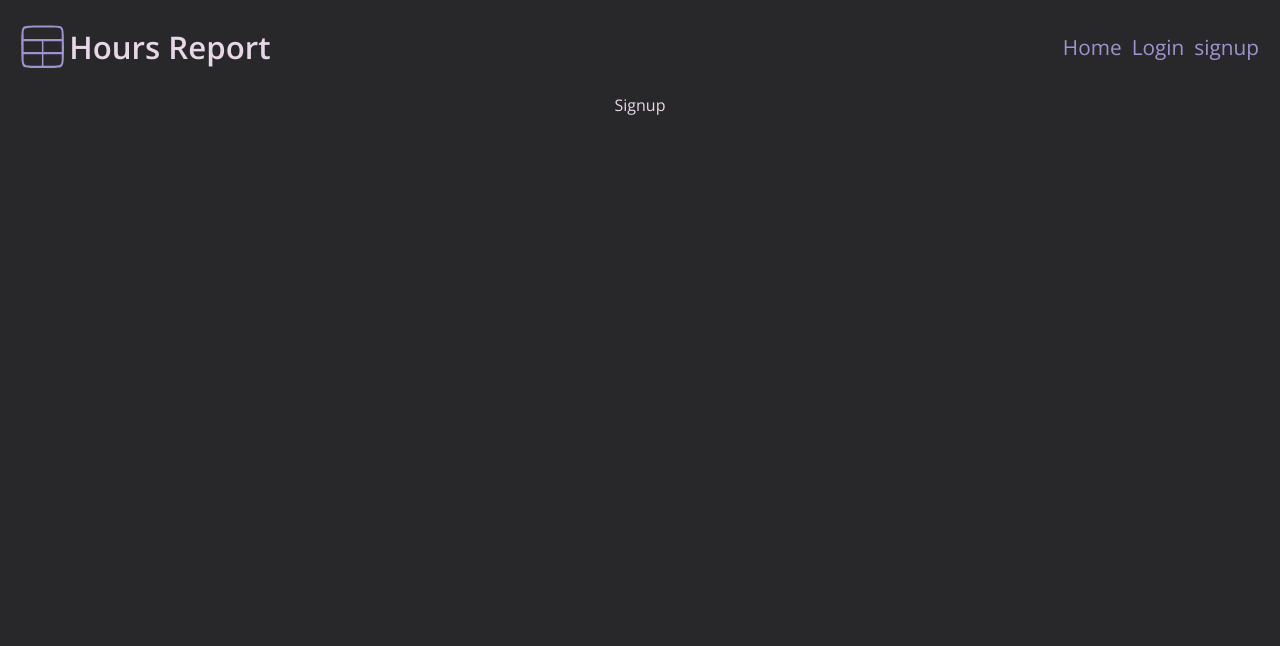
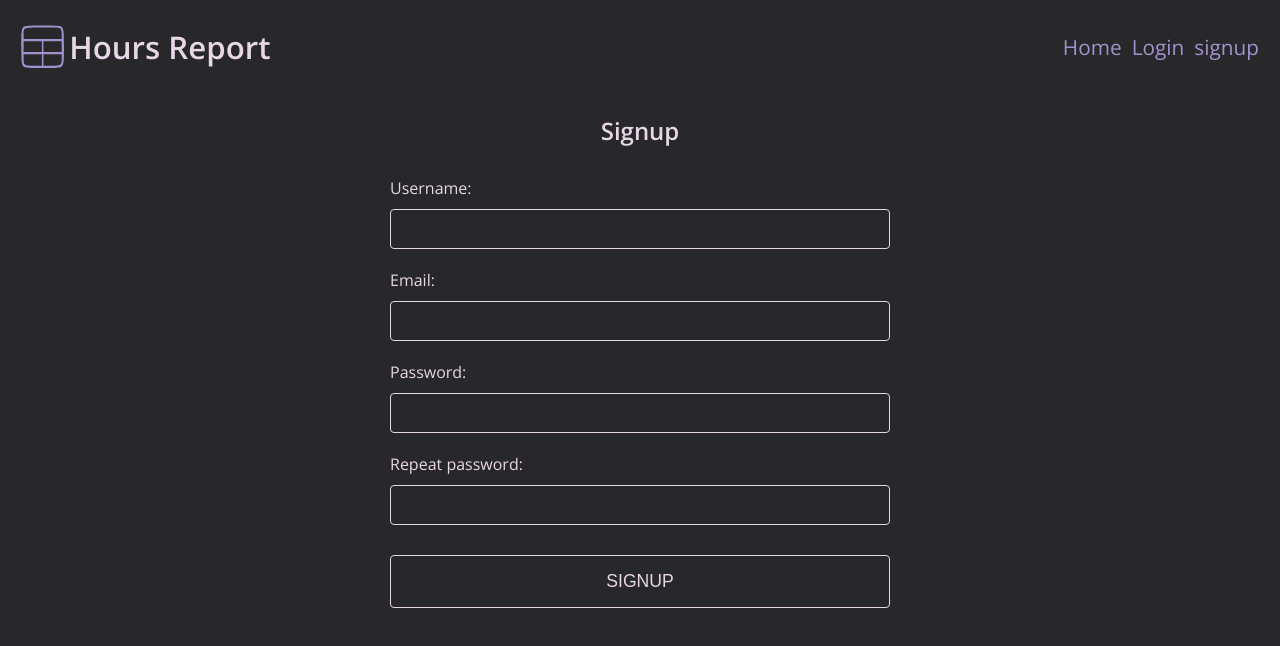
Before and after one commit to EliSacch/hours-report, a React (Create React App) app: page /signup in a window 1280 px wide. Shown: the top 646 px of the page. Built offline with nearby package versions, Linux system fonts and the light colour scheme.

Commit message:
Add signup form

```diff
--- a/src/pages/Signup.js
+++ b/src/pages/Signup.js
@@ -1,9 +1,61 @@
-import styles from './styles/Signup.module.css';
+import { useState } from 'react';
+import formStyles from './styles/Forms.module.css';
+import btnStyles from './styles/Buttons.module.css';
 
 export default function Signup() {
+  const [username, setUsername] = useState('');
+  const [email, setEmail] = useState('');
+  const [password, setPassword] = useState('');
+  const [password2, setPassword2] = useState('');
+
+  const handleSubmit = (e) => {
+    e.preventDefault();
+    console.log(username, email, password, password2);
+  }
+
   return (
-    <div>
-      Signup
-    </div>
+    <form onSubmit={handleSubmit} className={formStyles.form}>
+
+      <h2>Signup</h2>
+
+      <div className={formStyles["form-input"]}>
+        <label htmlFor="username">Username:</label>
+        <input
+          type="text"
+          onChange={(e) => setUsername(e.target.value)}
+          value={username}
+        />
+      </div>
+
+      <div className={formStyles["form-input"]}>
+        <label htmlFor="email">Email:</label>
+        <input
+          type="email"
+          onChange={(e) => setEmail(e.target.value)}
+          value={email}
+        />
+      </div>
+
+      <div className={formStyles["form-input"]}>
+        <label htmlFor="password">Password:</label>
+        <input
+          type="password"
+          onChange={(e) => setPassword(e.target.value)}
+          value={password}
+        />
+      </div>
+
+      <div className={formStyles["form-input"]}>
+        <label htmlFor="password2">Repeat password:</label>
+        <input
+          type="password"
+          onChange={(e) => setPassword2(e.target.value)}
+          value={password2}
+        />
+      </div>
+
+      <button id="signup" className={btnStyles.btn}>Signup</button>
+
+    </form>
   )
 }
```
Also changed, not shown: src/pages/Login.js (+4 -4 lines), src/pages/styles/Login.module.css (deleted), src/pages/styles/Signup.module.css (deleted).
